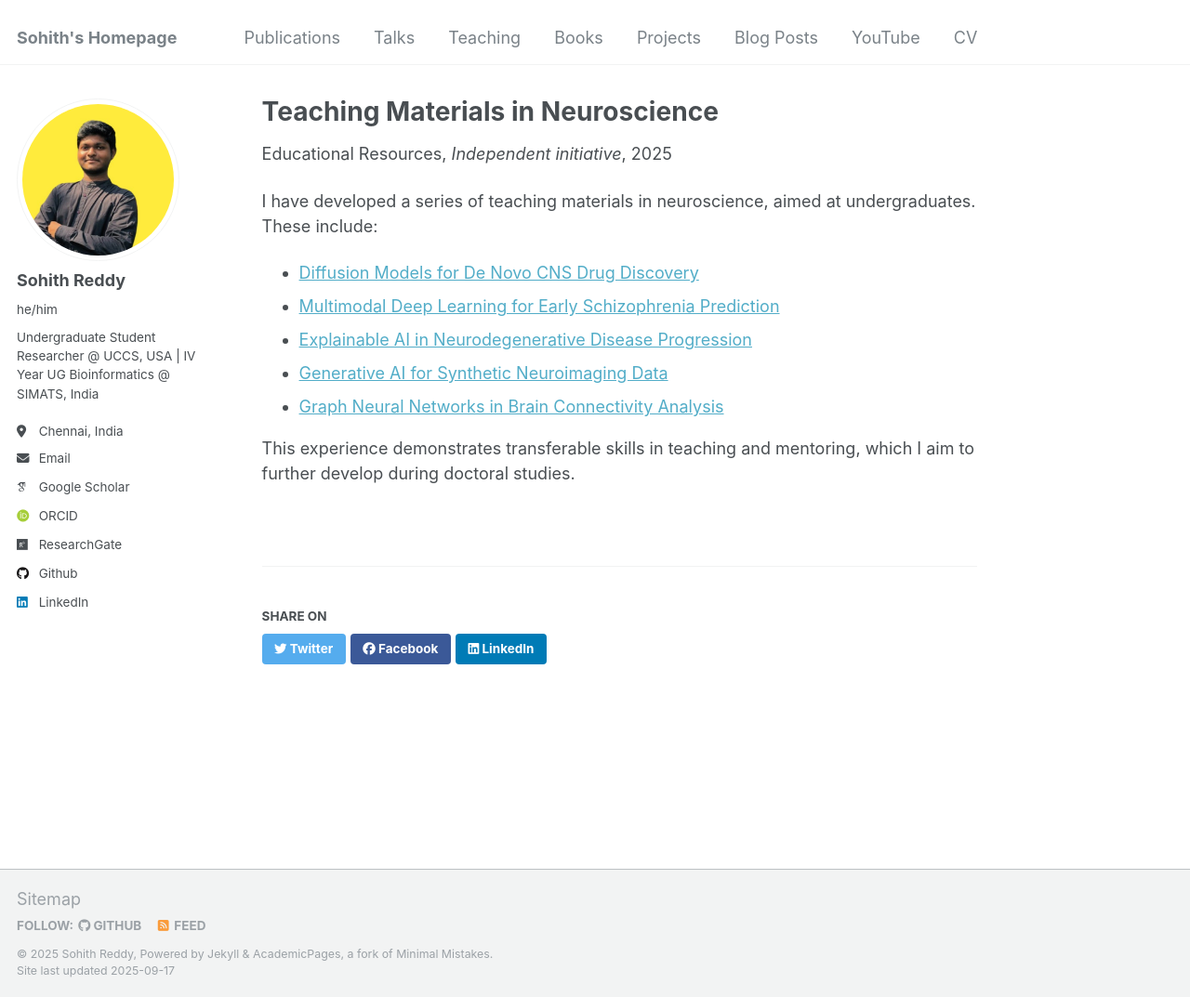
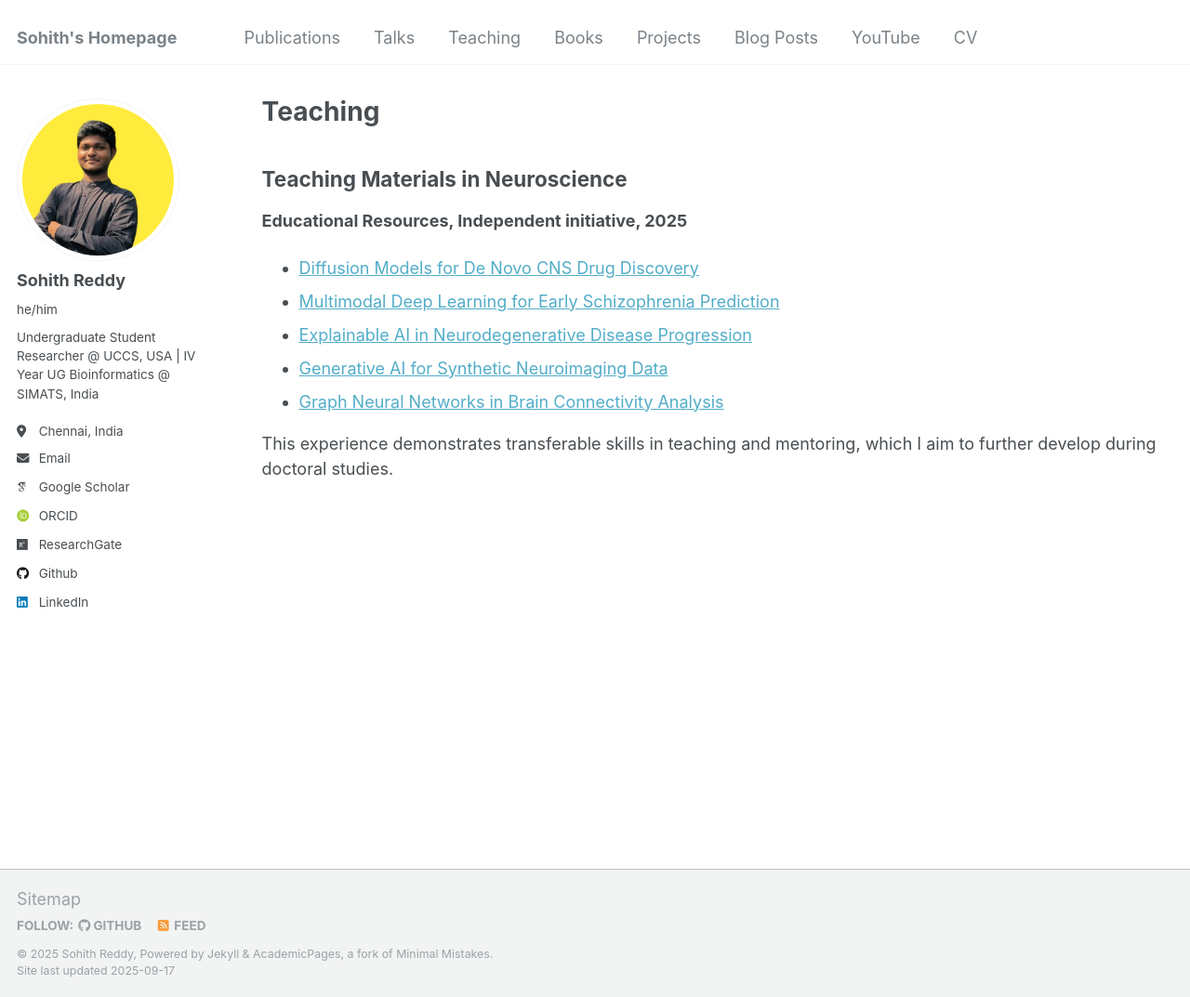
Before and after one commit to sohithpydev/sohith, a Jekyll site: the page built from _teaching/2014-spring-teaching-1.md, in a window 1280 px wide and 1073 px high. Shown: the whole window at 93% size. Built offline with Jekyll 4.4.1, drawn with Linux system fonts in a browser that asks for light colours; some web fonts are replaced.

Commit message:
Update 2014-spring-teaching-1.md

```diff
--- a/_teaching/2014-spring-teaching-1.md
+++ b/_teaching/2014-spring-teaching-1.md
@@ -1,15 +1,12 @@
 ---
-title: "Teaching Materials in Neuroscience"
-collection: teaching
-type: "Educational Resources"
-permalink: /teaching/neuroscience-materials
-venue: "Independent initiative"
-date: 2025-08-01
-location: "Online"
+layout: archive
+title: "Teaching"
+permalink: /teaching/
+author_profile: true
 ---
 
-I have developed a series of teaching materials in neuroscience, aimed at undergraduates.
-These include:
+## Teaching Materials in Neuroscience
+**Educational Resources, Independent initiative, 2025**
 
 - [Diffusion Models for De Novo CNS Drug Discovery](https://www.slideshare.net/slideshow/diffusion-models-for-de-novo-cns-drug-discovery/282007613)
 - [Multimodal Deep Learning for Early Schizophrenia Prediction](https://www.slideshare.net/slideshow/multimodal-deep-learning-for-early-schizophrenia-prediction/282008957)
```
